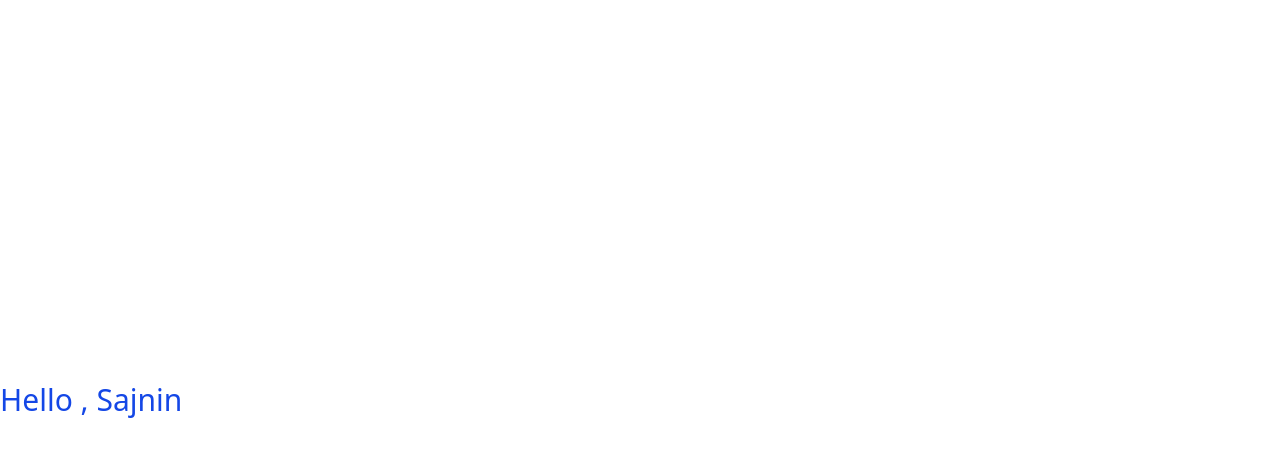
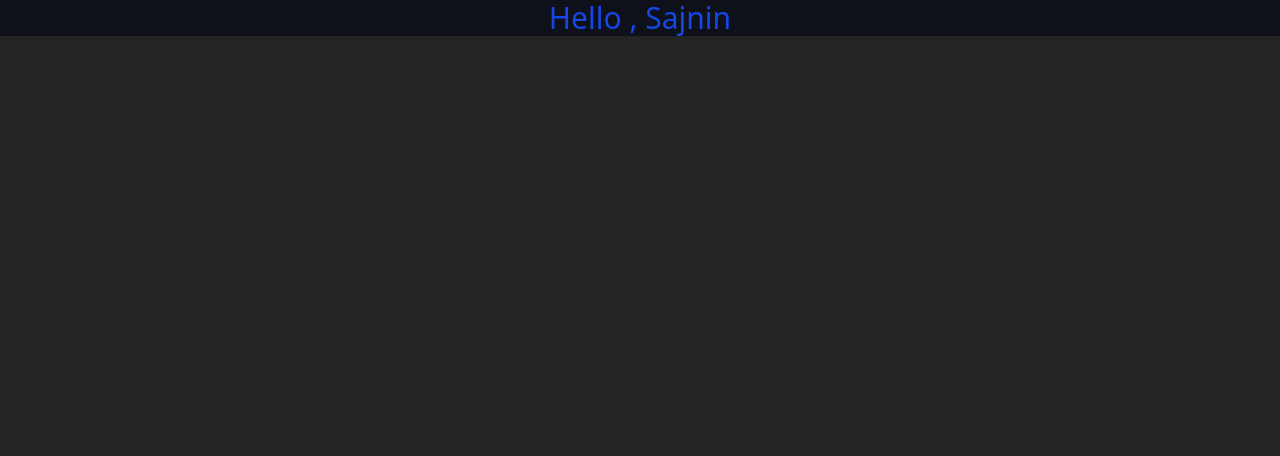
Before and after one commit to Sajnin14/sajnin-frontend, a React (Vite) app: page / in a window 1280 px wide. Shown: the top 456 px of the page. Built offline with nearby package versions, Linux system fonts and the light colour scheme.

Commit message:
portfolio making started

```diff
--- /dev/null
+++ b/src/Shared/Navbar.jsx
@@ -0,0 +1,9 @@
+import React from 'react'
+
+export default function Navbar() {
+  return (
+   <nav className='w-full bg-primary'>
+        <div className="text-3xl text-center text-blue-700">Hello , Sajnin</div>
+   </nav>
+  )
+}
--- a/src/index.css
+++ b/src/index.css
@@ -14,56 +14,12 @@
   -moz-osx-font-smoothing: grayscale;
 }
 
-a {
-  font-weight: 500;
-  color: #646cff;
-  text-decoration: inherit;
+@theme {
+  --color-primary: #0F111A;
+  --color-card: #1A1C29;
+  --color-text: #E5E5E5;
+  --color-button: #7F5AF0;
+  --color-seondary-text: #A1A1AA;
+  --color-color-hover: #A78BFA;
+  --color-border: #332A70;
 }
-a:hover {
-  color: #535bf2;
-}
-
-body {
-  margin: 0;
-  display: flex;
-  place-items: center;
-  min-width: 320px;
-  min-height: 100vh;
-}
-
-h1 {
-  font-size: 3.2em;
-  line-height: 1.1;
-}
-
-button {
-  border-radius: 8px;
-  border: 1px solid transparent;
-  padding: 0.6em 1.2em;
-  font-size: 1em;
-  font-weight: 500;
-  font-family: inherit;
-  background-color: #1a1a1a;
-  cursor: pointer;
-  transition: border-color 0.25s;
-}
-button:hover {
-  border-color: #646cff;
-}
-button:focus,
-button:focus-visible {
-  outline: 4px auto -webkit-focus-ring-color;
-}
-
-@media (prefers-color-scheme: light) {
-  :root {
-    color: #213547;
-    background-color: #ffffff;
-  }
-  a:hover {
-    color: #747bff;
-  }
-  button {
-    background-color: #f9f9f9;
-  }
-}
--- a/src/router/router.jsx
+++ b/src/router/router.jsx
@@ -1,10 +1,11 @@
 import { createBrowserRouter } from "react-router-dom";
+import Navbar from "../Shared/Navbar";
 
 
 const router = createBrowserRouter([
     {
         path: '/',
-        element: <div className="text-3xl text-center text-blue-700">Hello , Sajnin</div>
+        element: <Navbar/>
     }
 ])
 
```
Also changed, not shown: src/assets/Images/react.png (added), 1 other file (tests, documents, lock files or other folders).
